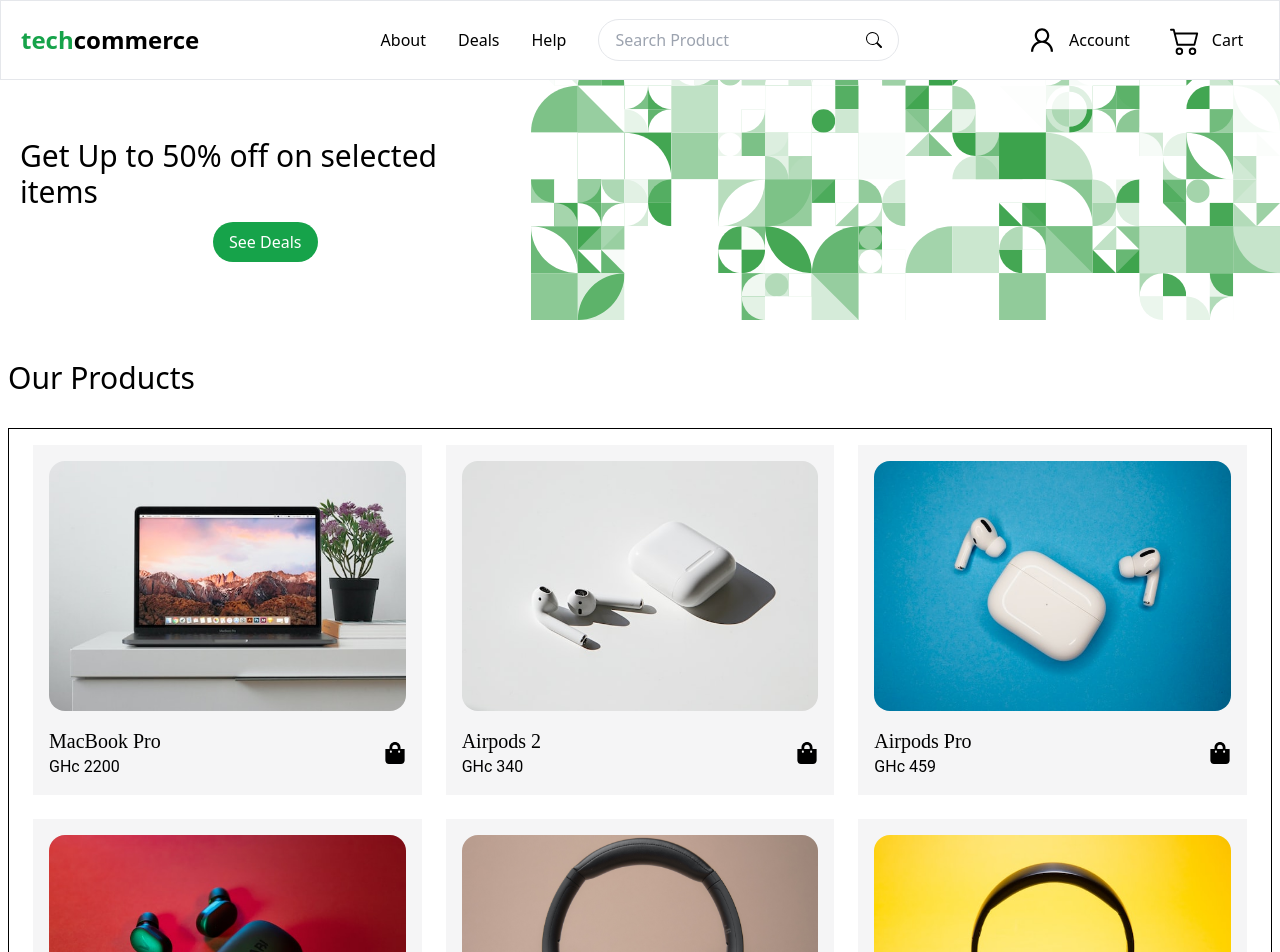
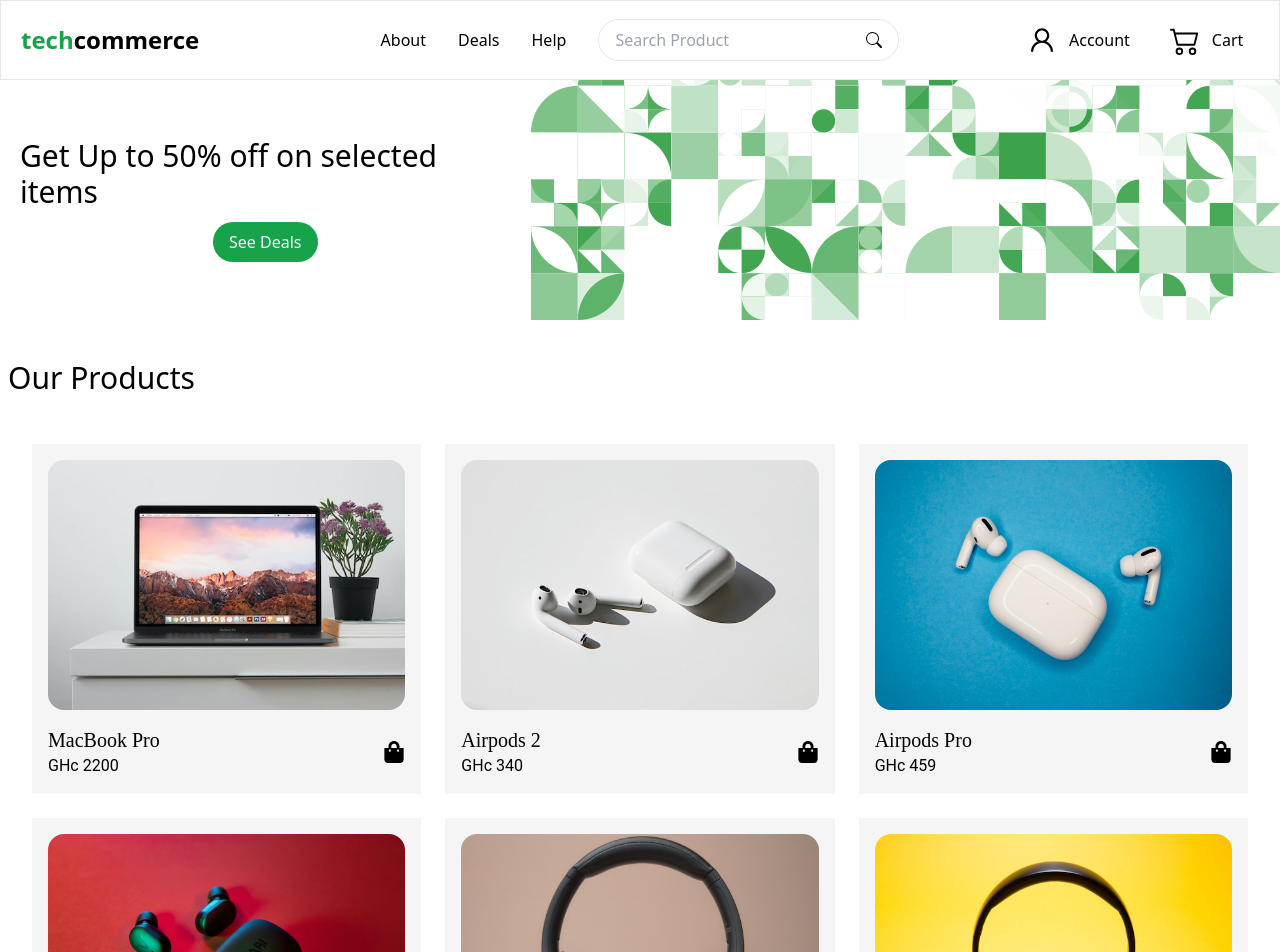
Before and after one commit to topboyasante/techcommerce-frontend, a Next.js app: page / in a window 1280 px wide. Shown: the top 952 px of the page. Built offline with nearby package versions, Linux system fonts and the light colour scheme.

Commit message:
Update globals.css

```diff
--- a/src/styles/globals.css
+++ b/src/styles/globals.css
@@ -1,7 +1,3 @@
 @tailwind base;
 @tailwind components;
 @tailwind utilities;
-
-.bord{
-border:solid 1px black
-}
```
